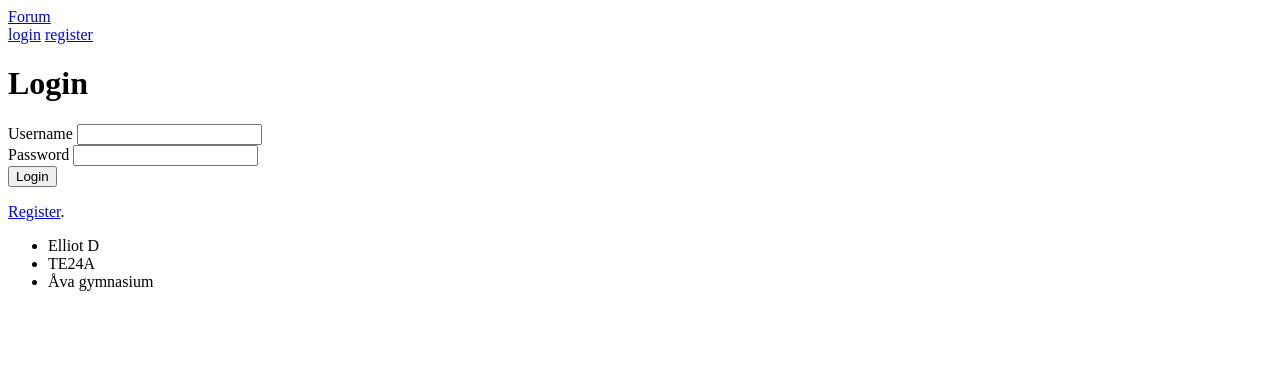
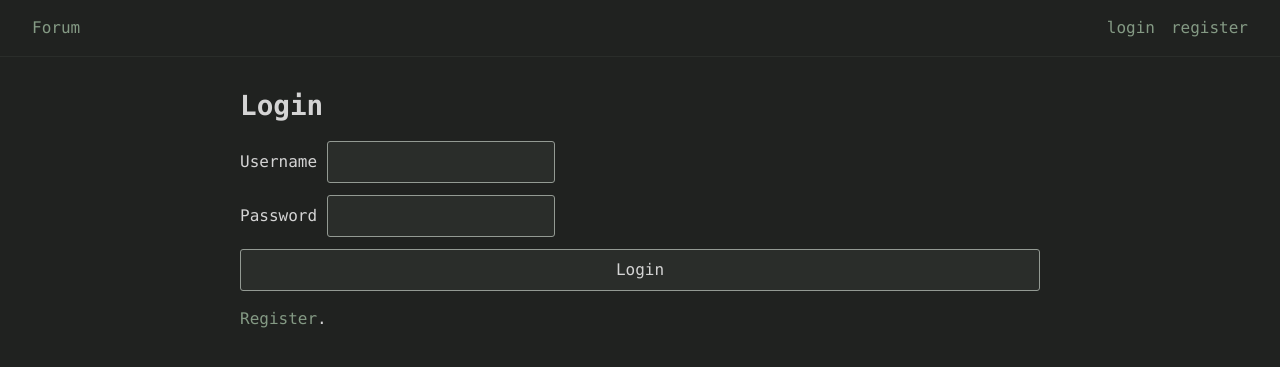
Before and after one commit to ElliotDesanini/F-rskalle_Forum, a Flask app: page / in a window 1280 px wide. Shown: the top 367 px of the page. Run offline with Flask 3, Linux system fonts and the light colour scheme.

Commit message:
style.css and 404.html

```diff
--- a/app.py
+++ b/app.py
@@ -6,7 +6,7 @@ within database "fforum", there are 3 tables:
 """
 
 
-from flask import Flask, render_template, session, request, redirect
+from flask import Flask, render_template, session, request, redirect, abort
 from werkzeug.security import generate_password_hash, check_password_hash
 import secrets
 import mysql.connector
@@ -158,7 +158,7 @@ def thread():
 		thread = cursor.fetchone()
 
 		if thread is None:
-			return "Thread not found.", 404
+			abort(404)
 
 		cursor.execute("""SELECT users.username, posts.content, posts.createdate, posts.id
 			FROM posts INNER JOIN users ON users.id = posts.userid
@@ -215,7 +215,7 @@ def add_post():
 		thread = cursor.fetchone()
 
 		if thread is None:
-			return "Thread not found.", 404
+			abort(404)
 
 		cursor.execute(
 			"INSERT INTO posts (threadid, userid, content) VALUES (%s, %s, %s)",
@@ -238,6 +238,9 @@ def page(pagenumber):
 
 	return redirect("/")
 
+@app.errorhandler(404)
+def page_not_found(e):
+    return render_template("404.html"), 404
 
 if __name__ == "__main__":
-	app.run(debug=True, port=5000)
+    app.run(host="0.0.0.0", port=5002, debug=True)
--- a/static/css/style.css
+++ b/static/css/style.css
@@ -1,6 +1,116 @@
-#thread_preview {
-  white-space: nowrap;
-  overflow: hidden;
-  text-overflow: ellipsis;
-  width: 250px; /* Requires a fixed width or max-width */
+:root {
+    --background-color: hsl(120, 3%, 13%);
+    --surface-color: hsl(120, 3%, 17%);
+    --text-color: hsl(0, 0%, 83%);
+    --muted-color: hsl(120, 3%, 59%);
+    --theme-color: hsl(120, 10%, 56%);
+
+    --font-size: 16px;
+    --line-height: 1.5;
 }
+
+* {
+    box-sizing: border-box;
+}
+
+body {
+    margin: 0;
+    padding: 0;
+    background-color: var(--background-color);
+    color: var(--text-color);
+    font-family: "SFMono-Regular", Consolas, "Liberation Mono", monospace;
+    font-size: var(--font-size);
+    line-height: var(--line-height);
+}
+
+h1, h2, h3, h4, h5, h6 {
+    line-height: 1.2;
+}
+
+h1 {
+    font-size: 1.728rem;
+    font-weight: bolder;
+}
+
+h2 {
+    font-size: 1.44rem;
+    font-weight: bold;
+}
+
+h3 {
+    font-size: 1.2rem;
+}
+
+small {
+    color: var(--muted-color);
+    font-size: 0.833rem;
+}
+
+a {
+    color: var(--theme-color);
+    text-decoration: none;
+}
+
+a:hover {
+    text-decoration: underline;
+}
+
+button, input, textarea {
+    font: inherit;
+    color: inherit;
+}
+
+button, input, textarea {
+    background-color: var(--surface-color);
+    border: 1px solid var(--muted-color);
+    border-radius: 3px;
+    padding: 0.5rem;
+}
+
+textarea {
+    display: block;
+    width: 100%;
+    min-height: 120px;
+    resize: vertical;
+}
+
+::placeholder {
+    color: var(--muted-color);
+    opacity: 1;
+}
+
+hr {
+    border: 0;
+    border-top: 1px solid var(--surface-color);
+    margin: 1.5rem 0;
+}
+
+nav {
+    display: flex;
+    justify-content: space-between;
+    align-items: center;
+    gap: 1rem;
+    padding: 1rem 2rem;
+    border-bottom: 1px solid var(--surface-color);
+}
+
+nav > div {
+    display: flex;
+    align-items: center;
+    gap: 1rem;
+}
+
+nav form {
+    margin: 0;
+}
+
+main {
+    width: min(100% - 2rem, 800px);
+    margin: 2rem auto;
+}
+
+form {
+    display: flex;
+    flex-direction: column;
+    gap: 0.75rem;
+}
--- a/templates/base.html
+++ b/templates/base.html
@@ -4,6 +4,7 @@
 <head>
     <meta charset="UTF-8">
     <meta name="viewport" content="width=device-width, initial-scale=1.0">
+    <link rel="stylesheet" href="{{ url_for('static', filename='css/style.css') }}">
     <title>Fårskalle forum</title>
 </head>
 
@@ -14,10 +15,10 @@
 
     <div>
         {% if session.get("userid") %}
-            <a href="/user">user</a>
+            <a href="/user">{{ username }}</a>
 
             <form action="/logout" method="POST">
-                <button type="submit">Logout</button>
+                <button type="submit">logout</button>
             </form>
         {% else %}
             <a href="/login">login</a>
@@ -29,13 +30,5 @@
 {% block content %}
 {% endblock content %}
 
-<footer>
-<ul>
-    <li>Elliot D</li>
-    <li>TE24A</li>
-    <li>Åva gymnasium</li>
- </ul>
-</footer>
-
 </body>
 </html>
```
Also changed, not shown: templates/404.html (added, +12 -0 lines), templates/500.html (added, +12 -0 lines).
